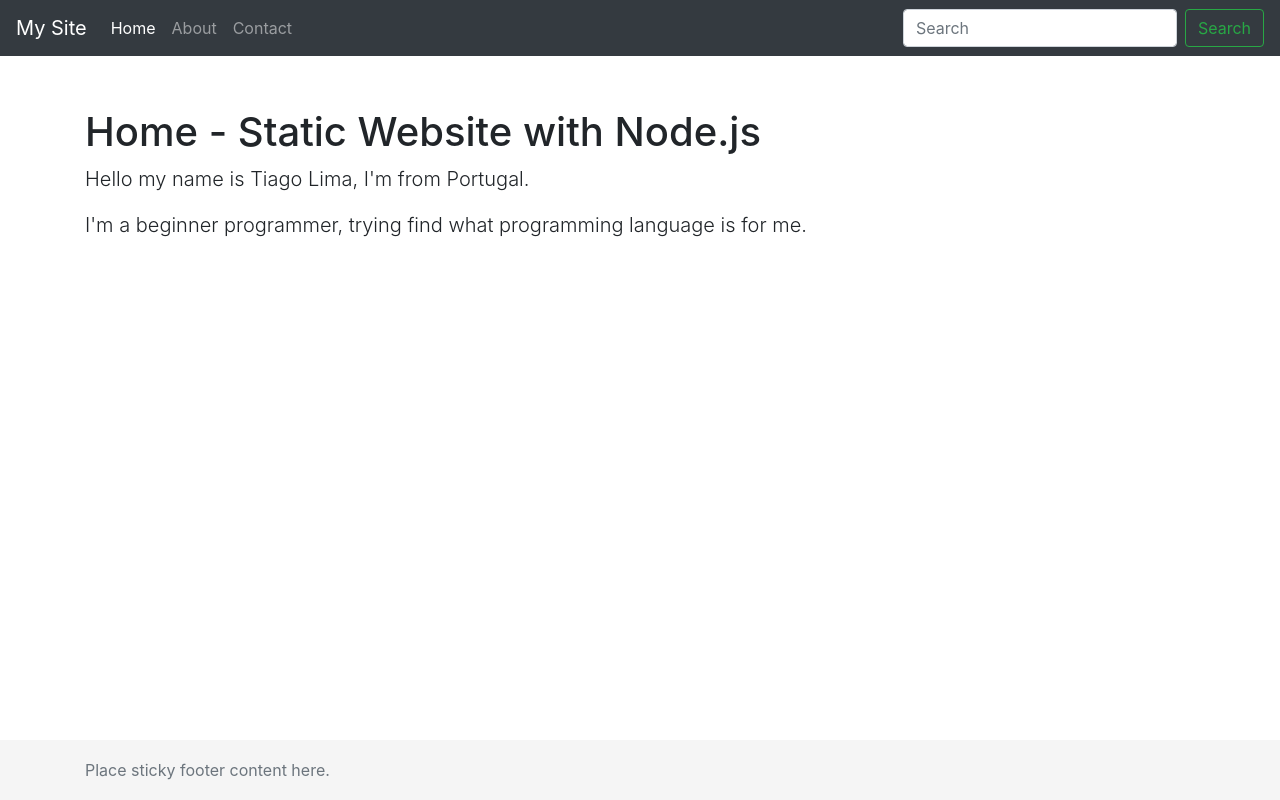
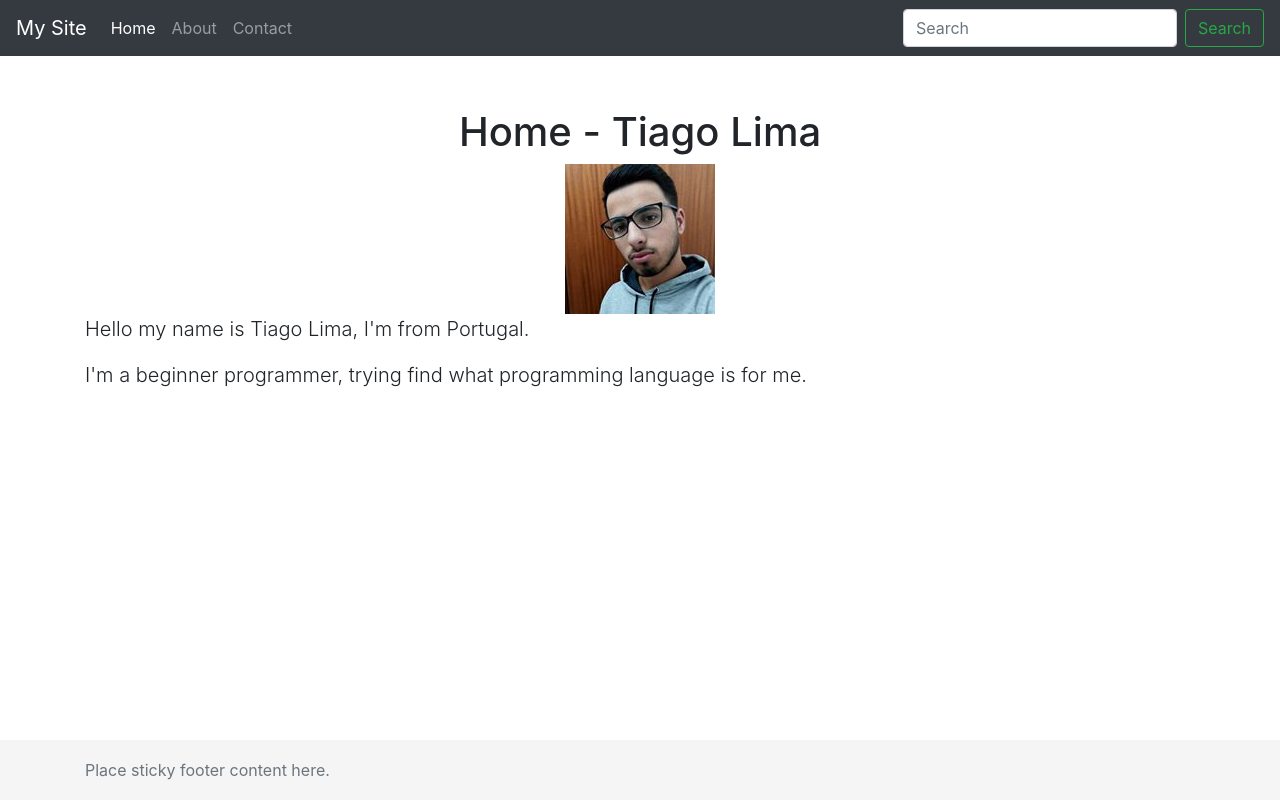
Before and after one commit to tiago-lima011/website_nodejs, a website: page public/index.html in a window 1280 px wide. Drawn offline with nearby package versions, Linux system fonts and the light colour scheme.

Commit message:
put_image

```diff
--- a/public/index.html
+++ b/public/index.html
@@ -42,7 +42,8 @@
 
     <!-- Begin page content -->
     <main role="main" class="container">
-    <h1 class="mt-5">Home - Static Website with Node.js</h1>
+    <center><h1 class="mt-5">Home - Tiago Lima</h1>
+    <img src="img/profile.jpg"></center>
     <p class="lead">Hello my name is Tiago Lima, I'm from Portugal.</p>
     <p class="lead">I'm a beginner programmer, trying find what programming language is for me.</p>
     </main>
```
Also changed, not shown: public/img/profile.jpg (added).
